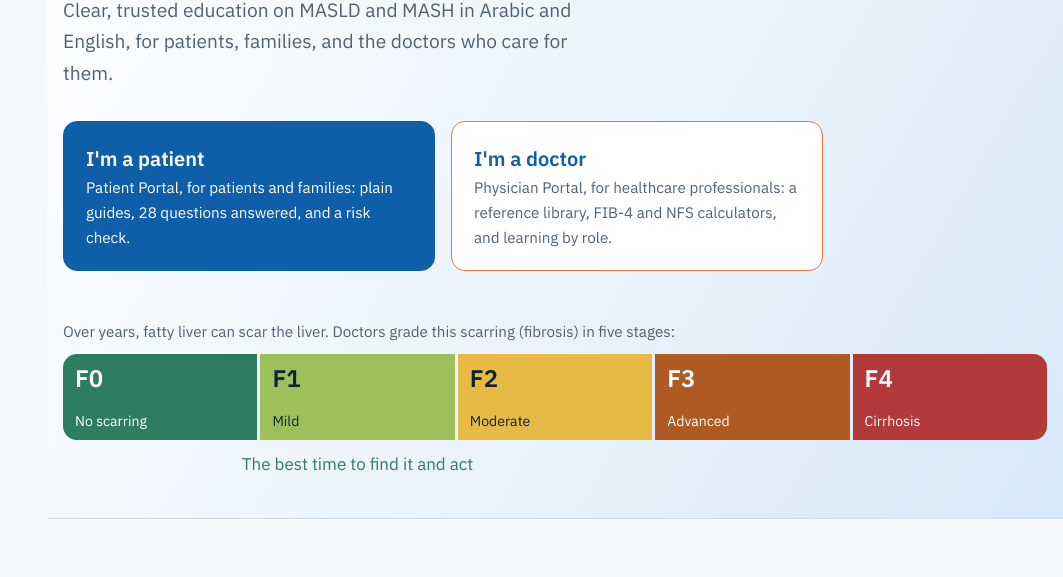
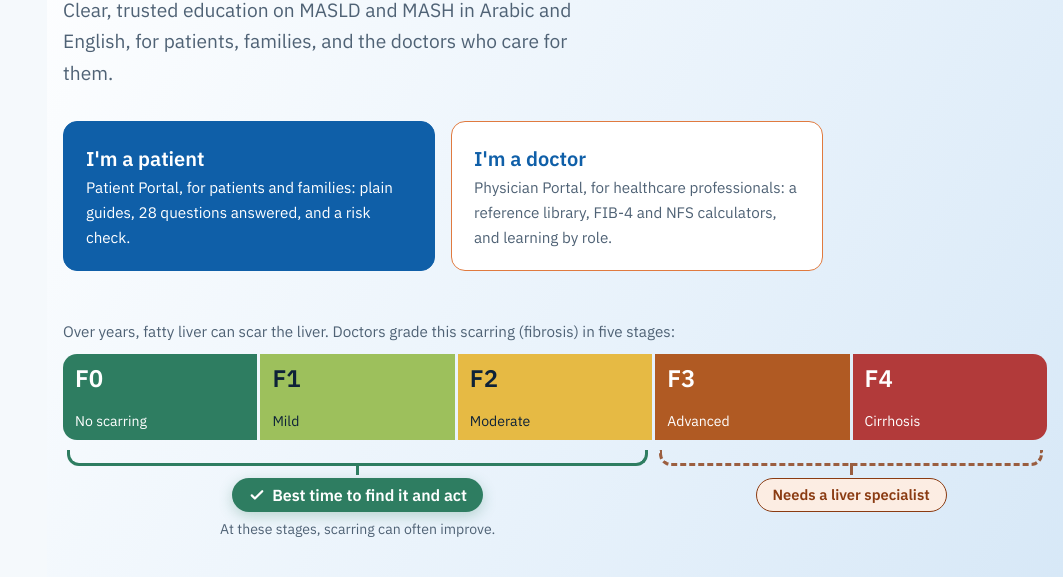
Before and after one commit to drmahmouddesoky/metabolic-liver-academy, a plain HTML site: page src/index.html in a window 1280 px wide. Shown: the part 192-769 px from the top of the page, without its empty margins (217-1280 px from the left). Drawn offline with Linux system fonts and the light colour scheme; files that its build step writes are made by us from their sources; files whose address does not match are found by name.

Commit message:
Home source: fibrosis scale callout

```diff
--- a/src/index.html
+++ b/src/index.html
@@ -49,7 +49,15 @@
           <div class="s4" role="listitem"><b>F4</b><span><span data-lang="en">Cirrhosis</span><span data-lang="ar">تشمّع</span></span></div>
         </div>
         <div class="scale-window">
-          <div class="catch"><span data-lang="en">The best time to find it and act</span><span data-lang="ar">أفضل وقت لاكتشافه والتدخّل</span></div>
+          <div class="catch">
+            <span class="brk" aria-hidden="true"></span>
+            <span class="pill"><svg aria-hidden="true" viewBox="0 0 24 24" width="18" height="18"><path d="M5 12.5l4.2 4.2L19 7" fill="none" stroke="currentColor" stroke-width="3" stroke-linecap="round" stroke-linejoin="round"/></svg><span><span data-lang="en">Best time to find it and act</span><span data-lang="ar">أفضل وقت لاكتشافه والتدخّل</span></span></span>
+            <span class="sub"><span data-lang="en">At these stages, scarring can often improve.</span><span data-lang="ar">في هذه المراحل، يمكن للتليّف أن يتحسّن غالبًا.</span></span>
+          </div>
+          <div class="late">
+            <span class="brk" aria-hidden="true"></span>
+            <span class="pill"><span data-lang="en">Needs a liver specialist</span><span data-lang="ar">يحتاج إلى طبيب كبد</span></span>
+          </div>
         </div>
       </div>
     </div>
```
